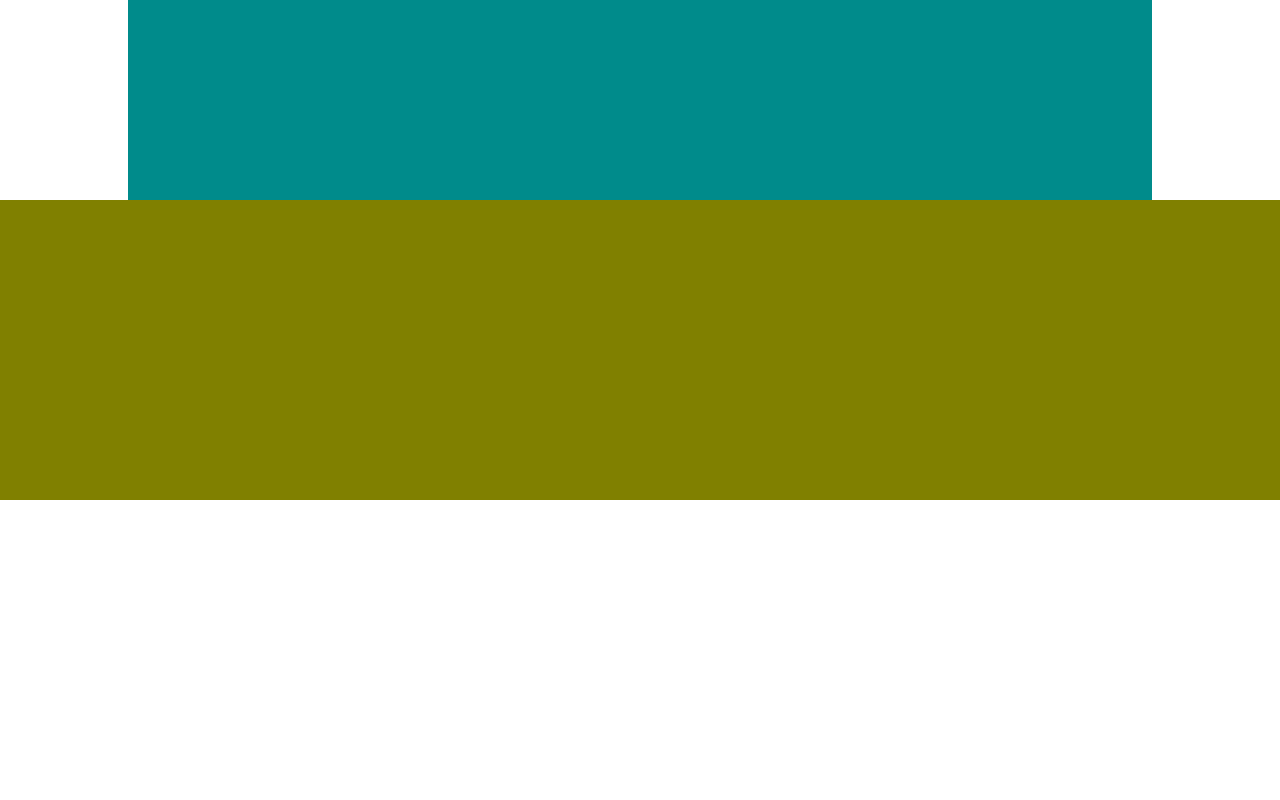
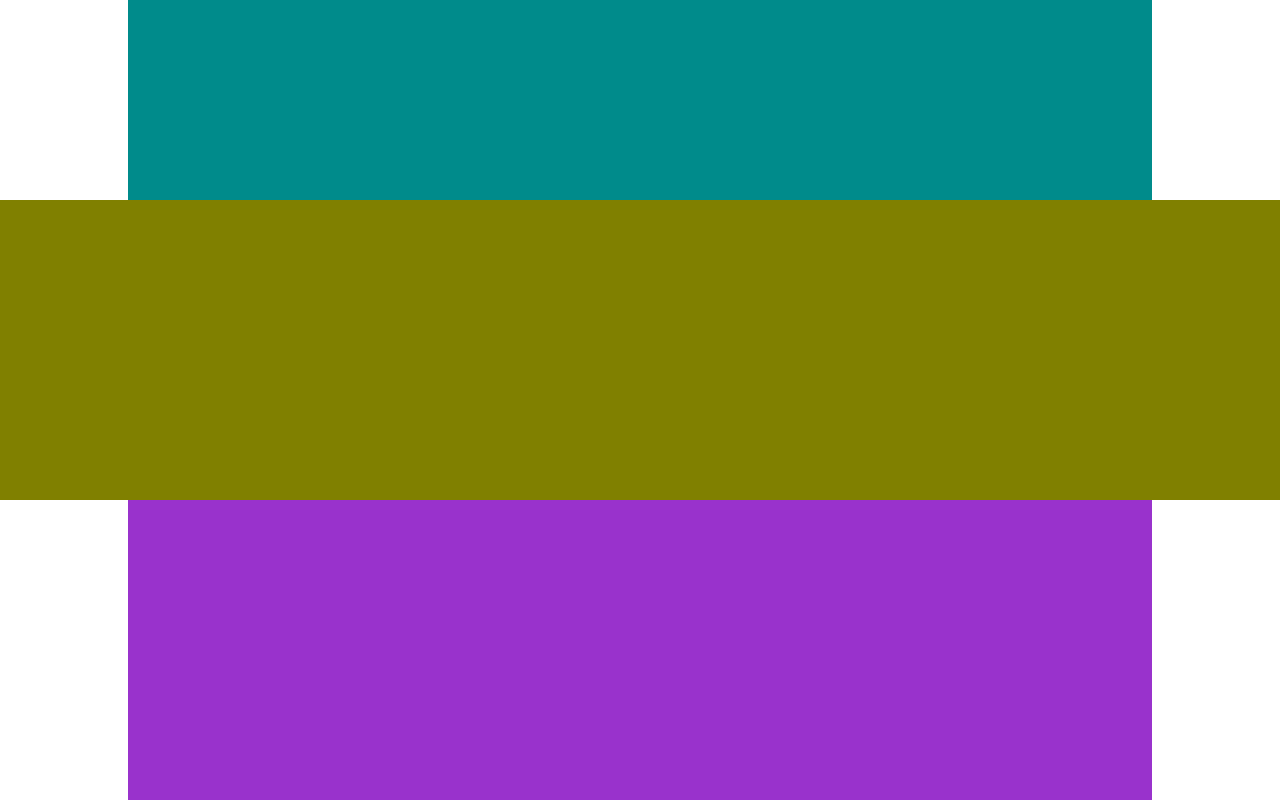
Before and after one commit to Giosue1994/node-sass-teambit, a website: page index.html in a window 1280 px wide. Shown: the part 770-1570 px from the top of the page. Before the commit the page ends 1270 px from the top, so only its background shows below. Drawn offline with nearby package versions, Linux system fonts and the light colour scheme.

Commit message:
prima struttura footer

```diff
--- a/src/partials/_footer.scss
+++ b/src/partials/_footer.scss
@@ -1 +1,7 @@
 /* ________ FOOTER ________ */
+footer {
+  .container {
+    height: 300px;  // TODO: modificare o cancellare
+    background-color: darkorchid; // TODO: modificare o cancellare
+  }
+}
```
Also changed, not shown: dist/app.css.
